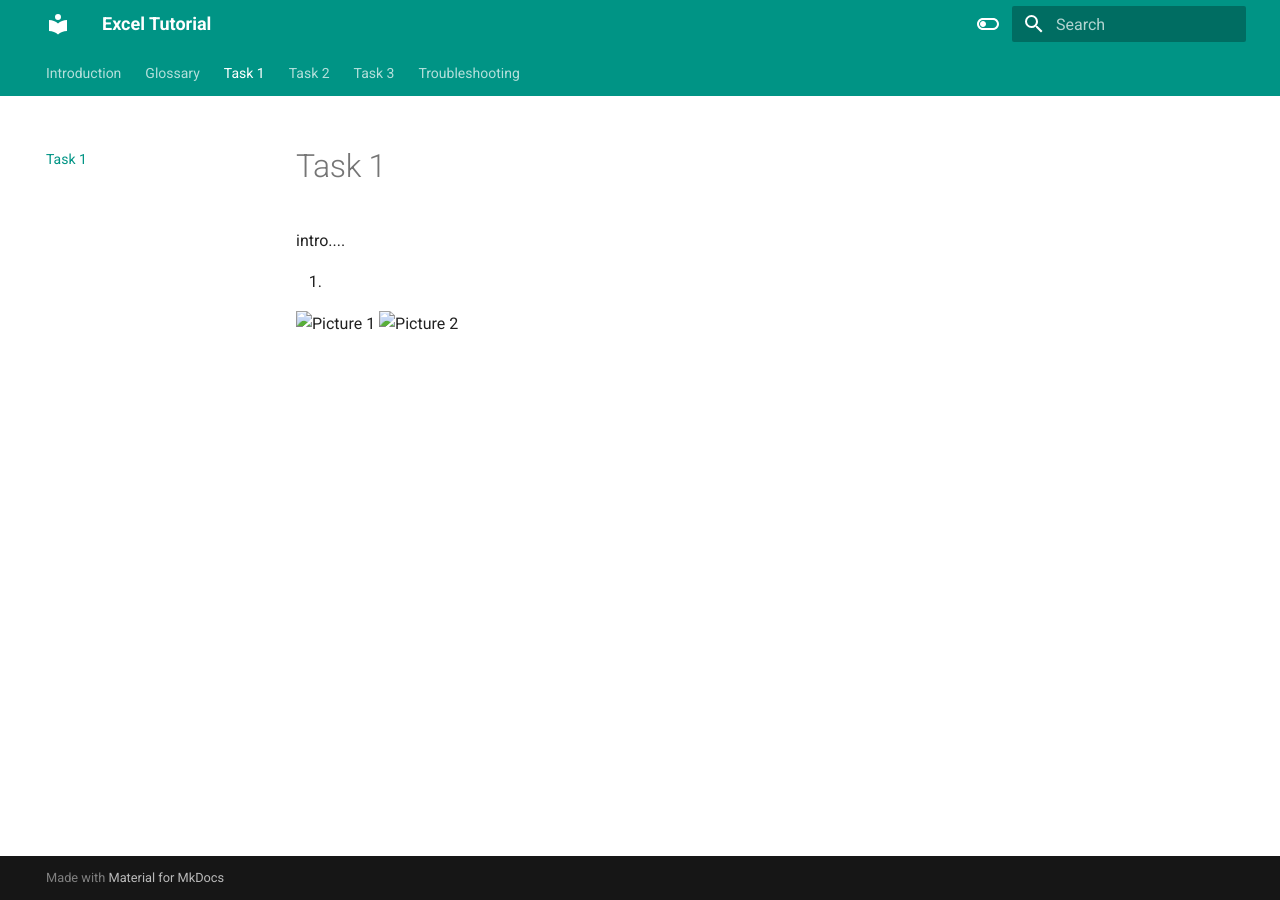
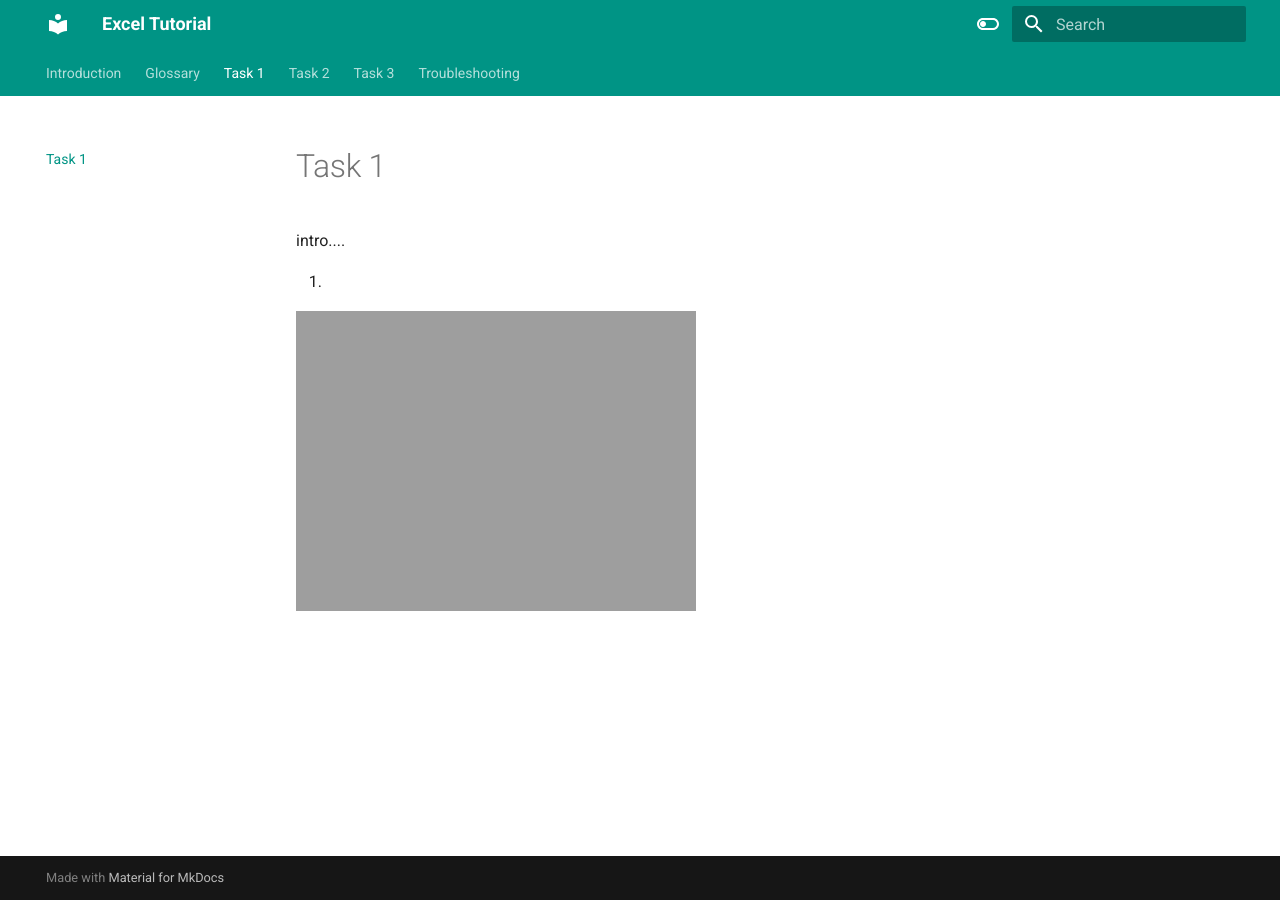
Before and after one commit to Hmute/ExcelUserDoc, an MkDocs documentation site: the page built from docs/Task1.md, in a window 1280 px wide. Built offline with MkDocs 1.6.1 and Material for MkDocs 9.7.7, drawn with Linux system fonts in a browser that asks for light colours.

Commit message:
Task1 Images

```diff
--- a/docs/Task1.md
+++ b/docs/Task1.md
@@ -4,5 +4,4 @@ intro....
 
 1.
 
-![Picture 1](Assets\Task1\Task1_1(B).png)
-![Picture 2](../Assets/Task1/Task1_2(A).png)
+![Task1 Image](./Assets/Task1/Task1_(B).png)
```
Also changed, not shown: Assets/Task1/Task1_11A.png (added), Assets/Task1/Task1_11B.png (added), Assets/Task1/Task1_12.png (added), Assets/Task1/Task1_1A.png (renamed from Assets/Task1/Task1_1(B).png), Assets/Task1/Task1_1B.png (renamed from Assets/Task1/Task1_2(A).png), Assets/Task1/Task1_2.png (added), Assets/Task1/Task1_3.png (added), Assets/Task1/Task1_4.png (added), Assets/Task1/Task1_5.png (added), Assets/Task1/Task1_6.png (added), Assets/Task1/Task1_7.png (added), Assets/Task1/Task1_7B.png (added), Assets/Task1/Task1_8.png (added), Assets/Task1/Task1_9.png (added), 1 more files.
